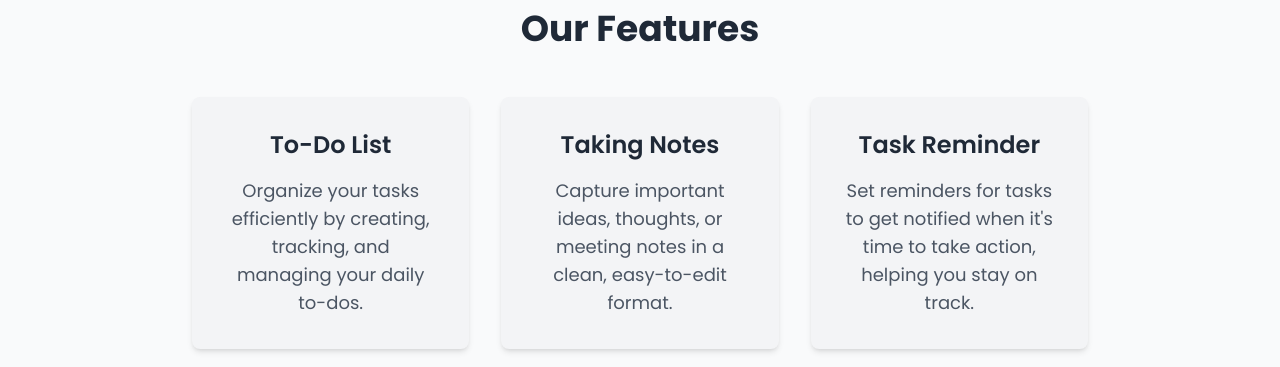
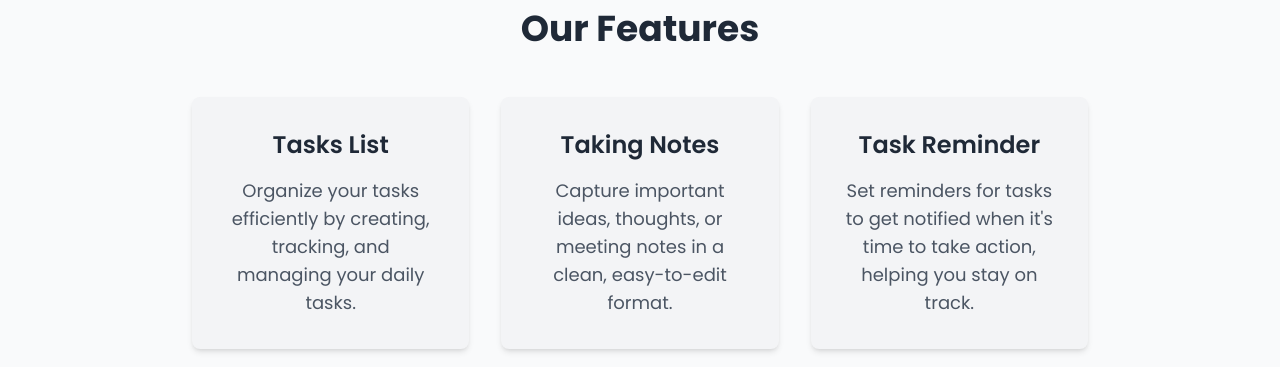
Before and after one commit to BrandonRafaelLovelyno/NoteIT, a Next.js app: page / in a window 1280 px wide. Shown: the part 1040-1407 px from the top of the page. Built offline with nearby package versions, Linux system fonts and the light colour scheme; no server answers.

Commit message:
fix: changing all todo to task

```diff
--- a/app/(home)/todo/page.js
+++ b/app/(home)/task/page.js
@@ -7,7 +7,7 @@ import { useRouter } from "next/navigation";
 import { useState } from "react";
 import { toast } from "react-hot-toast";
 
-const ToDo = () => {
+const TaskPage = () => {
   const router = useRouter();
 
   const [title, setTitle] = useState("");
@@ -43,7 +43,7 @@ const ToDo = () => {
       {/* Header Image Section */}
       <div className="relative mb-6 h-56 flex flex-col gap-y">
         <h1 className="absolute top-4 left-4 text-3xl font-bold mb-6 text-gray-700">
-          To-Do List
+          Task List
         </h1>
         {headerImage ? (
           <img
@@ -116,4 +116,4 @@ const ToDo = () => {
   );
 };
 
-export default ToDo;
+export default TaskPage;
--- a/app/page.js
+++ b/app/page.js
@@ -86,10 +86,10 @@ export default function Home() {
         <h3 className="text-4xl font-bold text-gray-800 mb-12">Our Features</h3>
         <div className="grid grid-cols-1 md:grid-cols-3 gap-8 max-w-4xl mx-auto">
           <div className="bg-gray-100 p-8 rounded-lg shadow-md">
-            <h4 className="text-2xl font-semibold mb-4">To-Do List</h4>
+            <h4 className="text-2xl font-semibold mb-4">Tasks List</h4>
             <p className="text-gray-600 text-lg">
               Organize your tasks efficiently by creating, tracking, and
-              managing your daily to-dos.
+              managing your daily tasks.
             </p>
           </div>
           <div className="bg-gray-100 p-8 rounded-lg shadow-md">
--- a/components/layout/sidebar.js
+++ b/components/layout/sidebar.js
@@ -148,7 +148,7 @@ export default function Sidebar() {
             <h3
               className={`text-sm font-semibold ${isExpanded ? "" : "hidden"}`}
             >
-              To-Do List
+              Tasks List
             </h3>
             <div
               className={`flex justify-center items-center ${
@@ -157,8 +157,8 @@ export default function Sidebar() {
             >
               <Link
                 className="text-blue-500 bg-white p-2 rounded-full shadow-md hover:bg-[#091c38] transition"
-                aria-label="Add new to-do"
-                href="/todo"
+                aria-label="Add new tasks"
+                href="/task"
               >
                 ➕
               </Link>
```
Also changed, not shown: 1 other file (tests, documents, lock files or other folders).
